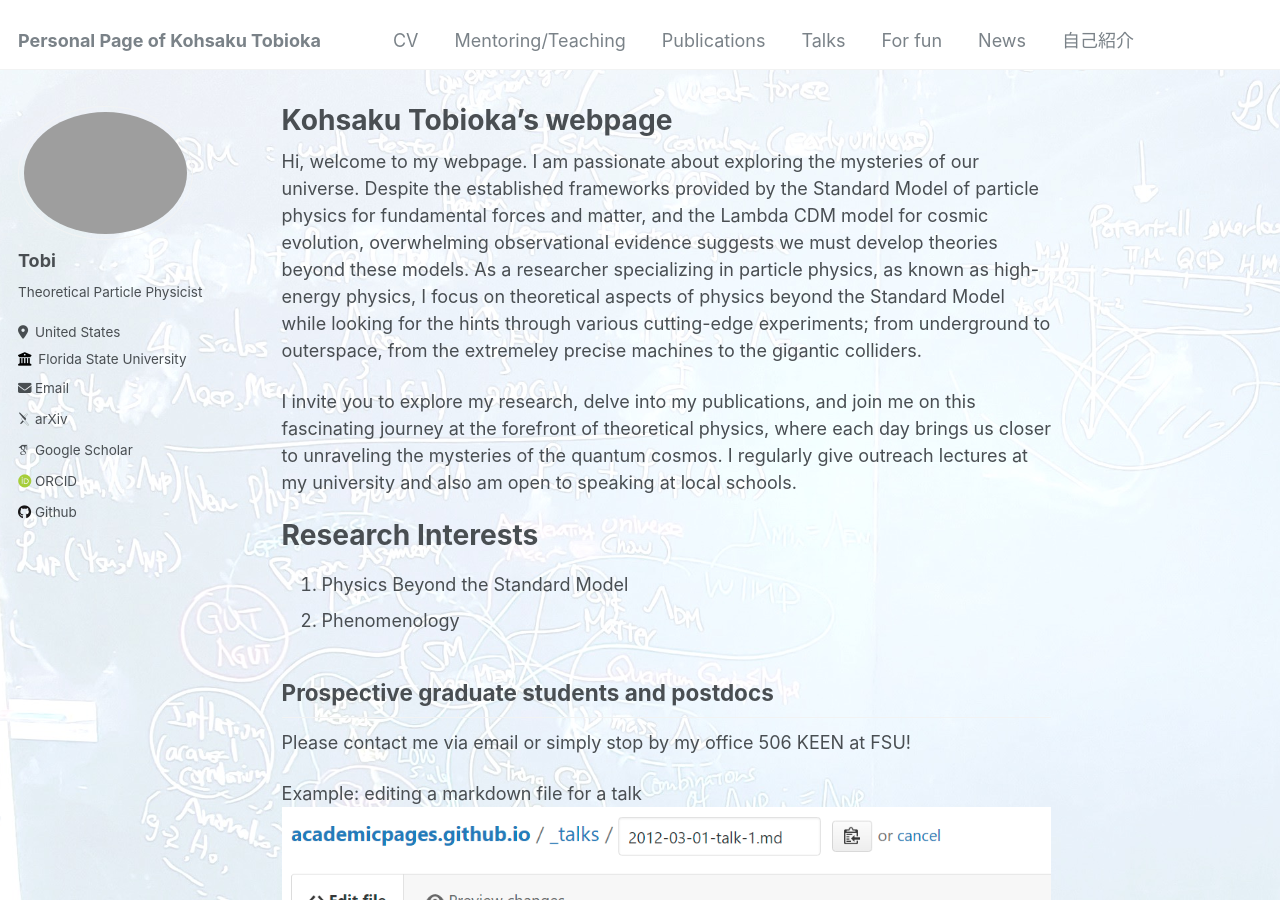
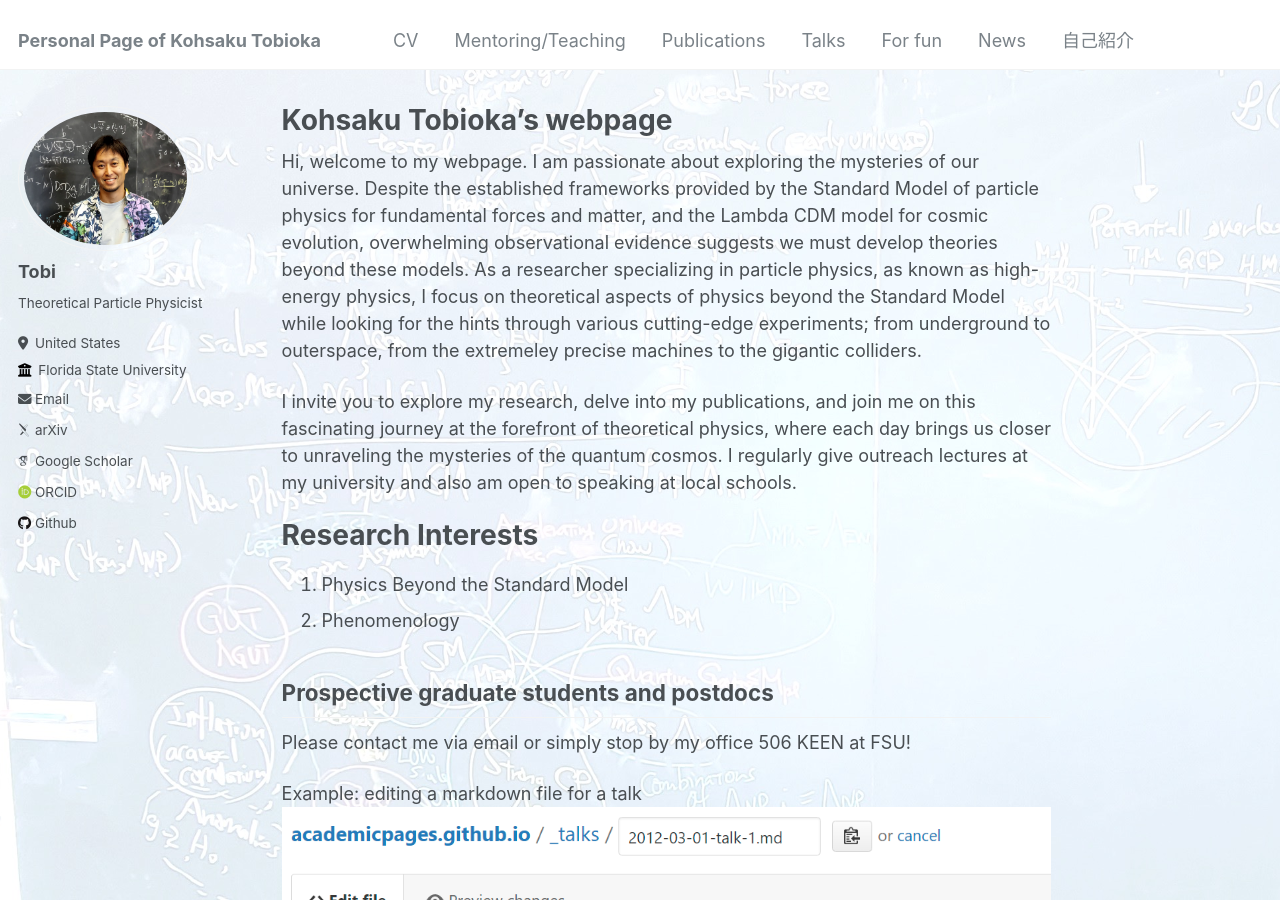
Before and after one commit to Kohsaku-Tobioka/Kohsaku-Tobioka.github.io, a Jekyll site: the page built from _pages/about.md, in a window 1280 px wide and 900 px high. Built offline with Jekyll 4.4.1, drawn with Linux system fonts in a browser that asks for light colours; some web fonts are replaced.

Commit message:
image update

```diff
--- a/_config.yml
+++ b/_config.yml
@@ -21,7 +21,7 @@ repository               : "Kohsaku-Tobioka/Kohsaku-Tobioka.github.io"
 #               Additional customization can be done by editing /_includes/author-profile.html
 author:
   # Biographic information
-  avatar           : "profile_aloha.jpg"
+  avatar           : "profile_aloha2.jpg"
   name             : "Tobi"
   pronouns         : # example: "she/her"
   bio              : "Theoretical Particle Physicist"
```
Also changed, not shown: images/profile_aloha2.jpg (added).
